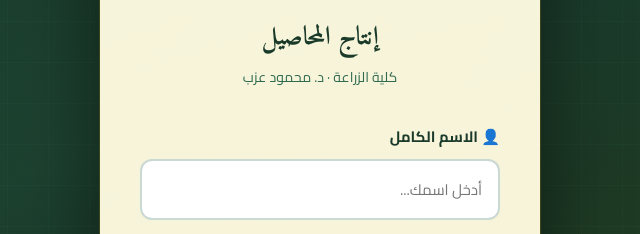
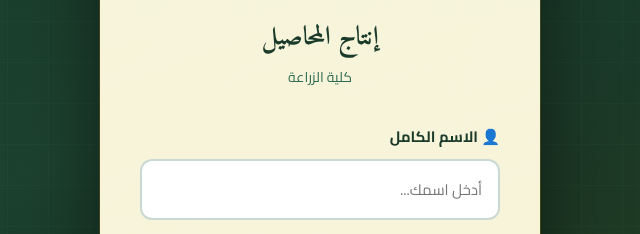
Before and after one commit to youssef20078y-max/Youssef, a plain HTML site: page index.html in a window 1280 px wide. Shown: the part 205-439 px from the top of the page, 320-960 px from the left. Drawn offline with Linux system fonts and the light colour scheme.

Commit message:
Update index.html

```diff
--- a/index.html
+++ b/index.html
@@ -610,7 +610,7 @@ body {
     <div class="login-logo">
       <span class="icon">🌾</span>
       <h1>إنتاج المحاصيل</h1>
-      <p>كلية الزراعة · د. محمود عزب</p>
+      <p>كلية الزراعة</p>
     </div>
     <div class="form-group">
       <label>👤 الاسم الكامل</label>
```
